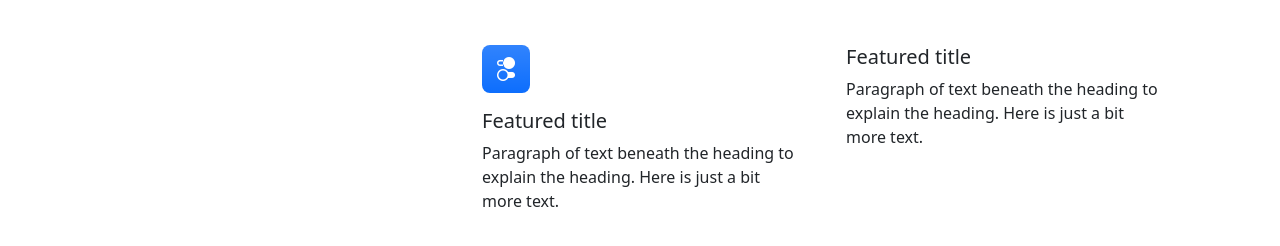
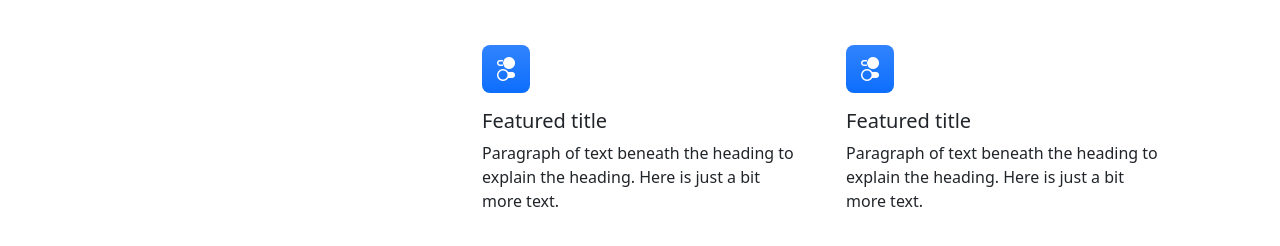
Before and after one commit to dogo00001/dogo00001.github.io, a plain HTML site: page index.html in a window 1280 px wide. Shown: the part 800-1046 px from the top of the page. Drawn offline with nearby package versions, Linux system fonts and the light colour scheme.

Commit message:
return to original template

```diff
--- a/index.html
+++ b/index.html
@@ -86,7 +86,7 @@
                                     <p class="mb-0">Paragraph of text beneath the heading to explain the heading. Here is just a bit more text.</p>
                                 </div>
                                 <div class="col h-100">
-                                    <!--div class="feature bg-primary bg-gradient text-white rounded-3 mb-3"><i class="bi bi-toggles2"></i></div-->
+                                    <div class="feature bg-primary bg-gradient text-white rounded-3 mb-3"><i class="bi bi-toggles2"></i></div>
                                     <h2 class="h5">Featured title</h2>
                                     <p class="mb-0">Paragraph of text beneath the heading to explain the heading. Here is just a bit more text.</p>
                                 </div>
```
